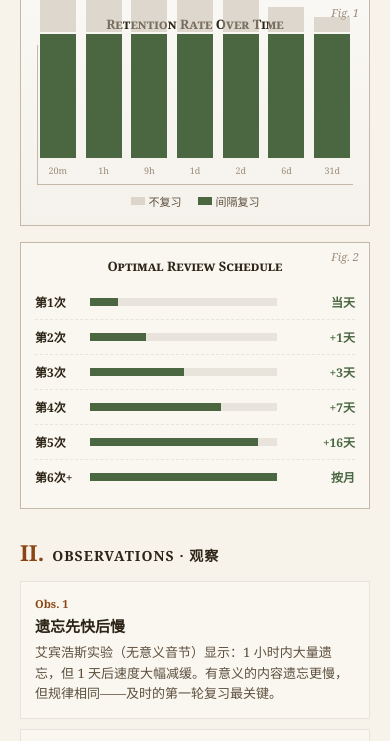
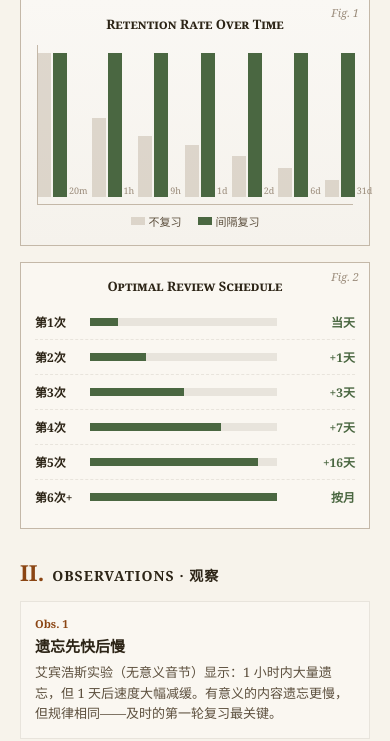
Before and after one commit to 0065paula/cognitive-visual-lab, a plain HTML site: page products/02-spaced-repetition/mobile.html in a window 390 px wide. Shown: the part 274-1015 px from the top of the page. Drawn offline with Linux system fonts and the light colour scheme.

Commit message:
fix(mobile): prevent forgetting curve bar overflow
- Change curve-bar-group from column to row layout
- Bars now side-by-side instead of stacked
- Reduce bar width to 14px for mobile
- Increase curve-visual height to 160px
- Regenerate mobile PNG screenshots

```diff
--- a/products/02-spaced-repetition/mobile.html
+++ b/products/02-spaced-repetition/mobile.html
@@ -58,14 +58,14 @@
     font-size: 11px; color: var(--bronze-light); font-style: italic; font-family: Georgia, serif;
   }
   .curve-title { font-size: 13px; font-weight: 700; text-align: center; margin-bottom: 12px; font-variant: small-caps; }
-  .curve-visual { display: flex; align-items: flex-end; gap: 4px; padding: 8px 0; height: 140px; position: relative; }
+  .curve-visual { display: flex; align-items: flex-end; gap: 4px; padding: 8px 0; height: 160px; position: relative; }
   .curve-visual::before {
     content: ""; position: absolute; left: 0; right: 0; top: 0; bottom: 0;
     border-left: 0.5px solid var(--rule); border-bottom: 0.5px solid var(--rule);
     pointer-events: none; z-index: 0;
   }
-  .curve-bar-group { flex: 1; display: flex; flex-direction: column; align-items: center; justify-content: flex-end; gap: 2px; height: 100%; }
-  .curve-bar { width: 100%; max-width: 36px; display: block; flex-shrink: 0; }
+  .curve-bar-group { flex: 1; display: flex; flex-direction: row; align-items: flex-end; justify-content: center; gap: 2px; height: 100%; }
+  .curve-bar { width: 14px; display: block; flex-shrink: 0; }
   .curve-bar.forget { background: var(--rule); opacity: 0.5; }
   .curve-bar.review { background: var(--bronze); }
   .curve-label { font-size: 9px; color: var(--bronze-light); text-align: center; margin-top: 4px; }
```
Also changed, not shown: products/02-spaced-repetition/assets/mobile-cn.png, products/02-spaced-repetition/assets/mobile-en.png.
